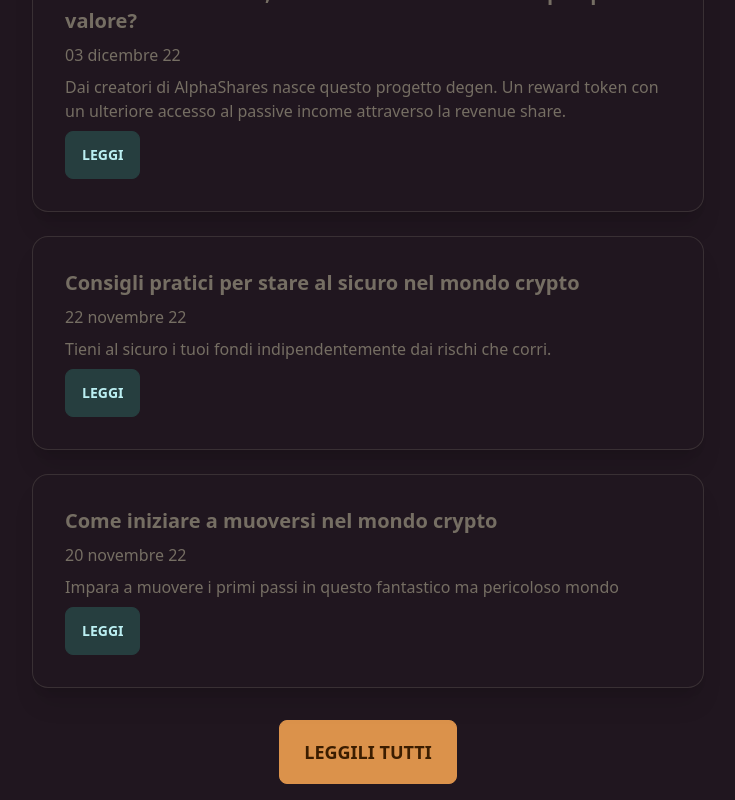
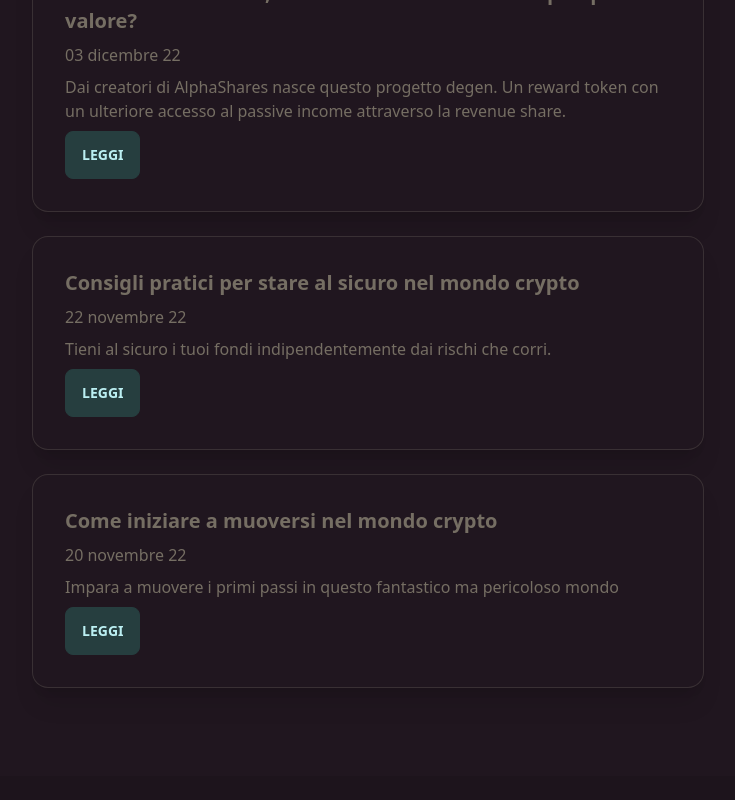
Before and after one commit to AndreaBarghigiani/lacrypta, a Next.js app: page /posts in a window 1280 px wide. Shown: the part 582-1382 px from the top of the page, without its empty margins (272-1007 px from the left). Built offline with nearby package versions, Linux system fonts and the light colour scheme.

Commit message:
fix: improved logic limit posts

```diff
--- a/components/postsList.js
+++ b/components/postsList.js
@@ -21,7 +21,7 @@ export default function PostsList({ posts, children, id, limit, sorted }) {
         <Post key={slug} slug={slug} frontmatter={frontmatter} />
       ))}
 
-      {posts.length > limit ? (
+      {posts.length > limit && limit > 0 ? (
         <footer className="my-8 text-center">
           <Link href="/posts" className="btn btn-primary btn-lg">
             Leggili tutti
```
